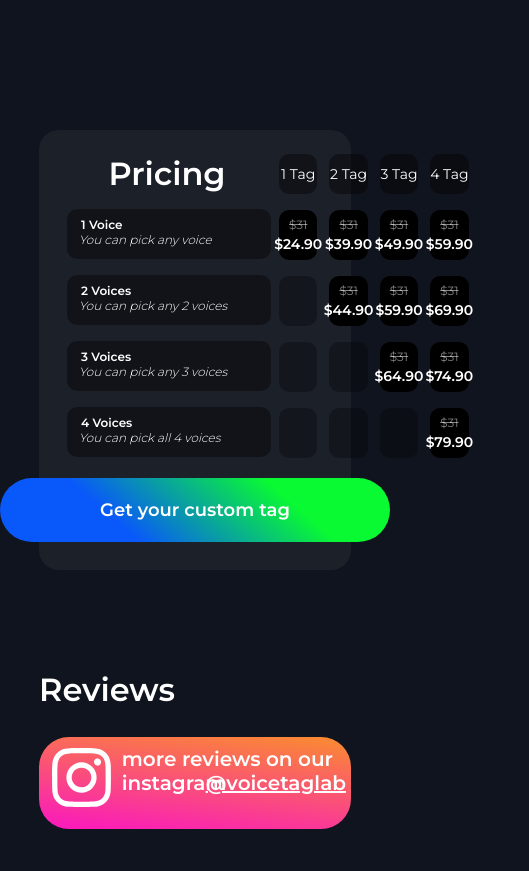
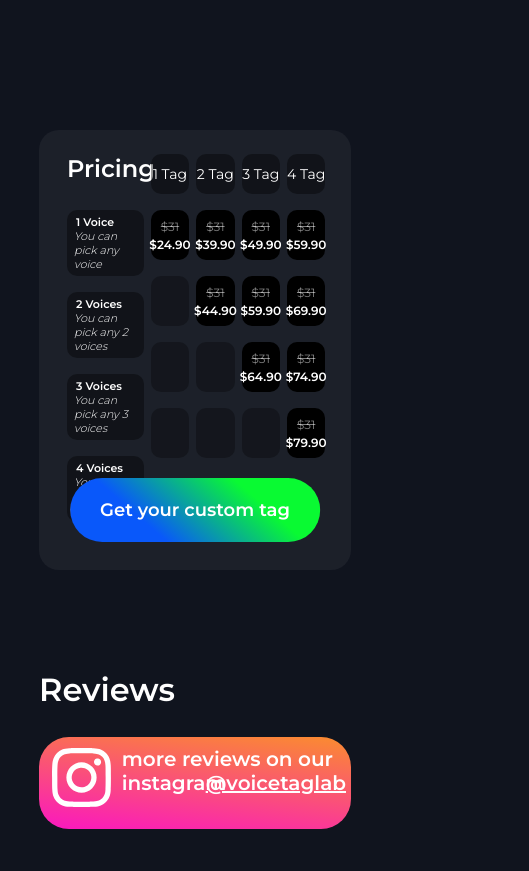
Before and after one commit to DmitryKonovets0/Voice-Tag-Lab, a React (Create React App) app: page / in a window 390 px wide. Shown: the part 3900-4771 px from the top of the page, 529 px wide, since content can reach past the window. Built offline with nearby package versions, Linux system fonts and the light colour scheme.

Commit message:
Implement media styles from 425px to 768px in section -"Pricing"

```diff
--- a/src/components/pricing/pricing-media.scss
+++ b/src/components/pricing/pricing-media.scss
@@ -11,3 +11,35 @@
     }
   }
 }
+@media (max-width: 768px) {
+  .pricing{
+    &__title{
+      font-size: 24px;
+    }
+    &__wrapper{
+      grid-template-columns: 30% repeat(4,15%);
+      column-gap: 7px;
+      row-gap: 0;
+      .first{
+        &__item{
+          padding: 5px 7px;
+          font-size: 11px;
+          &:nth-child(2){
+            margin-top: 27px;
+          }
+        }
+      }
+      .item{
+        &__price{
+          .new__price{
+            font-size: 12px;
+          }
+        }
+      }
+    }
+    &__btn{
+      width: 80%;
+    }
+  }
+
+}
--- a/src/components/pricing/pricing.scss
+++ b/src/components/pricing/pricing.scss
@@ -26,7 +26,7 @@
     .first{
       &__item{
         margin-top: 16px;
-        width: 204px;
+        max-width: 204px;
         min-height: 50px;
         border-radius: 10px;
         background-color: rgba(0, 0, 0, 0.4);
--- a/src/components/question/question.scss
+++ b/src/components/question/question.scss
@@ -41,7 +41,6 @@
     margin-left: 4px;
     color: #fff;
     border: none;
-    width: 462px;
     outline:none
   }
   &__closeBtn{
--- a/src/index.css
+++ b/src/index.css
@@ -6,6 +6,9 @@ body {
   -webkit-font-smoothing: antialiased;
   -moz-osx-font-smoothing: grayscale;
   background-color: #10141e;
+  width: 100%;
+  max-width: 100%;
+  overflow-x: hidden;
   a{
     color: #fff;
     text-decoration: none;
@@ -18,3 +21,8 @@ code {
   font-family: source-code-pro, Menlo, Monaco, Consolas, 'Courier New',
     monospace;
 }
+html{
+  width: 100%;
+  max-width: 100%;
+  overflow-x: hidden;
+}
```
